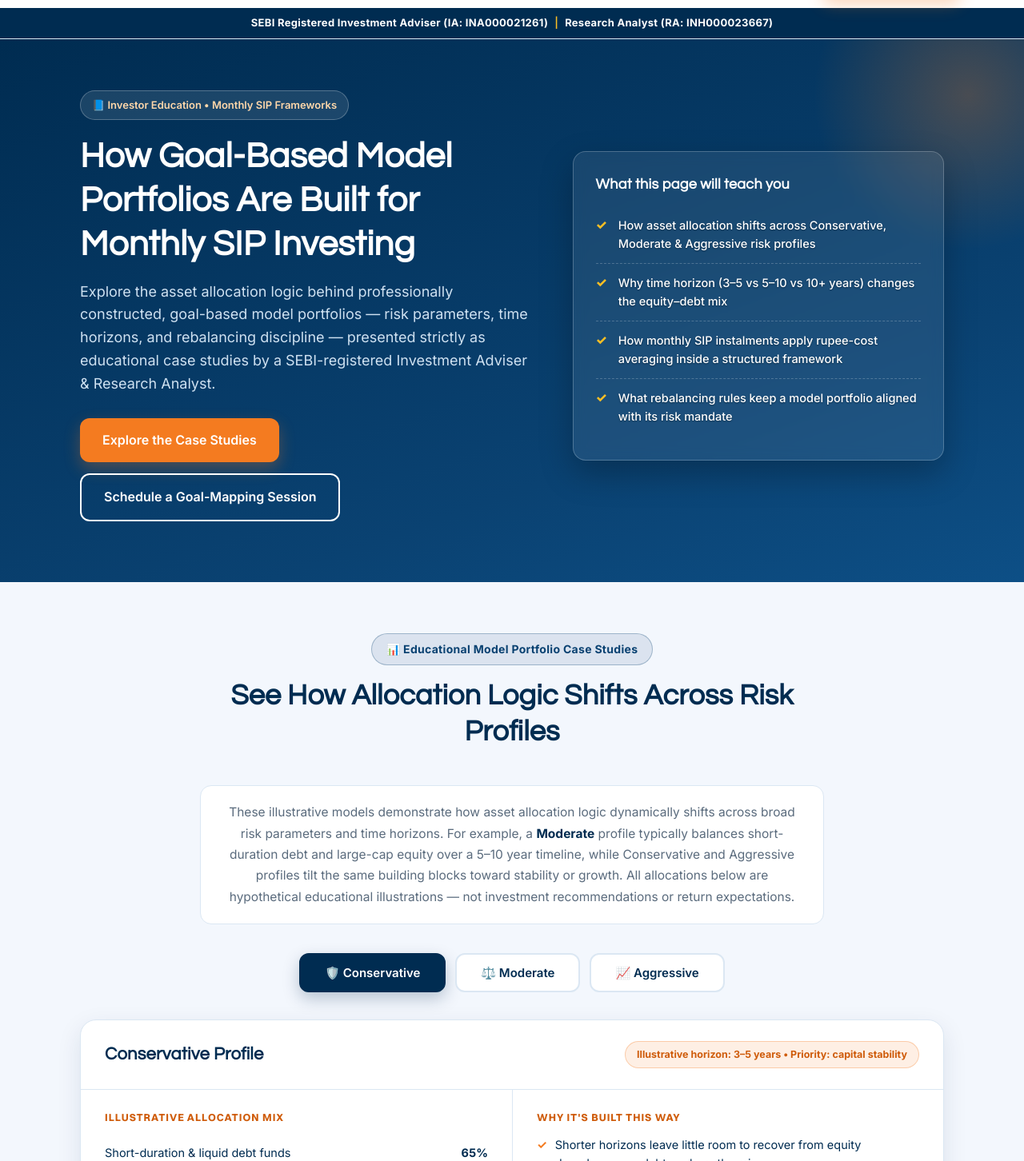
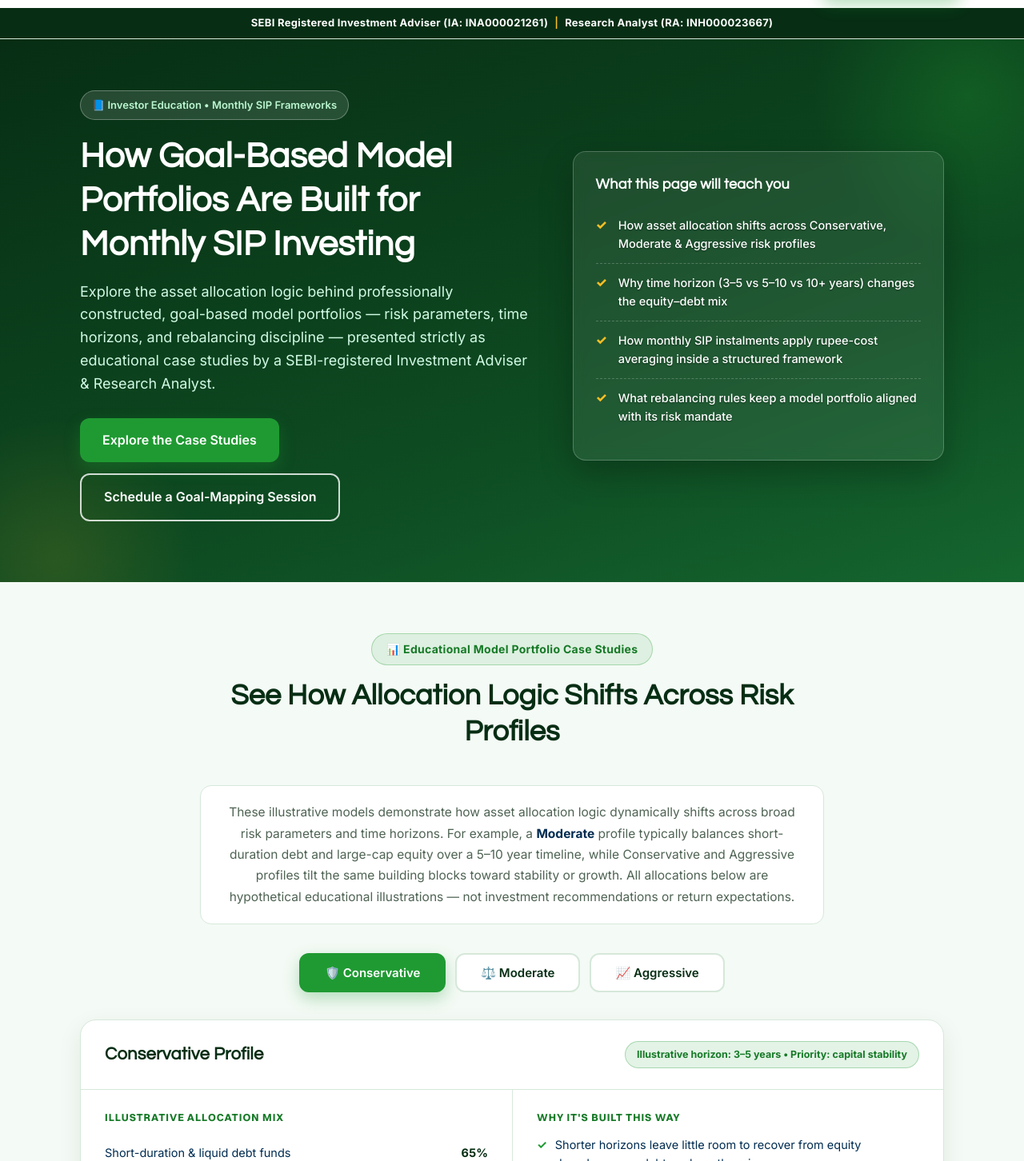
Before and after one commit to growsinofficial/audit, a Next.js app: page /marketing in a window 1280 px wide. Shown: the part 58-1510 px from the top of the page at 80% size. Built offline with nearby package versions, Linux system fonts and the light colour scheme.

Commit message:
style(marketing): replace blue gradients and accents with Growsin brand green palette

```diff
--- a/app/marketing/marketing.css
+++ b/app/marketing/marketing.css
@@ -1,17 +1,21 @@
 @import url('https://fonts.googleapis.com/css2?family=Questrial&family=Inter:wght@400;500;600;700&display=swap');
 
 .mkt-page {
-  --navy: #002c51;
-  --navy-2: #0a4272;
-  --green: #f47b20; /* Brand Orange */
-  --green-dark: #cf5c0b; /* Deep Brand Orange */
-  --bg-soft: #f3f7fd;
-  --ink: #1b1d1d;
-  --muted: #5a6b7d;
-  --line: #dbe7f3;
+  /* ===== GROWSIN OFFICIAL BRAND COLORS (NO BLUE) ===== */
+  --brand-green: #1f9a32;       /* Growsin Signature Leaf Green */
+  --brand-green-dark: #167a27;  /* Deep Forest Green */
+  --brand-dark: #072e14;        /* Deepest Forest Shade (replaces navy) */
+  --brand-dark-2: #0e4c22;      /* Rich Dark Emerald */
+  --brand-dark-3: #15662f;      /* Mid Forest Accent */
+  --brand-gold: #fbbf24;        /* Warm Gold Accent */
+  --brand-gold-dark: #d97706;   /* Deep Amber */
+  --bg-soft: #f4faf5;           /* Soft Sage/Mint Neutral */
+  --ink: #111a13;               /* Dark Slate/Forest Text */
+  --muted: #4e6353;             /* Muted Green-Gray */
+  --line: #d6e8da;              /* Soft Green Border */
   --white: #ffffff;
   --radius: 16px;
-  --shadow: 0 10px 30px rgba(0, 44, 81, 0.10);
+  --shadow: 0 10px 30px rgba(7, 46, 20, 0.08);
 
   font-family: 'Inter', system-ui, -apple-system, 'Segoe UI', Roboto, Arial, sans-serif;
   color: var(--ink);
@@ -52,7 +56,7 @@
 }
 
 .mkt-page a {
-  color: var(--navy-2);
+  color: var(--brand-green-dark);
   text-decoration: none;
 }
 
@@ -88,34 +92,34 @@
 }
 
 .mkt-page .btn-primary {
-  background: var(--green);
+  background: var(--brand-green);
   color: #fff;
-  box-shadow: 0 8px 20px rgba(244, 123, 32, 0.30);
+  box-shadow: 0 8px 20px rgba(31, 154, 50, 0.32);
 }
 
 .mkt-page .btn-primary:hover {
-  background: var(--green-dark);
+  background: var(--brand-green-dark);
 }
 
 .mkt-page .btn-outline {
   background: transparent;
-  color: var(--navy);
-  border: 2px solid var(--navy);
+  color: var(--brand-dark);
+  border: 2px solid var(--brand-dark);
 }
 
 .mkt-page .btn-outline:hover {
-  background: var(--navy);
+  background: var(--brand-dark);
   color: #fff;
 }
 
 .mkt-page .btn-outline.on-dark {
   color: #fff;
-  border-color: #fff;
+  border-color: rgba(255, 255, 255, 0.8);
 }
 
 .mkt-page .btn-outline.on-dark:hover {
   background: #fff;
-  color: var(--navy);
+  color: var(--brand-dark);
 }
 
 .mkt-page .sec-head {
@@ -126,7 +130,7 @@
 
 .mkt-page .sec-head h2 {
   font-size: clamp(24px, 3.2vw, 36px);
-  color: var(--navy);
+  color: var(--brand-dark);
   margin-bottom: 14px;
 }
 
@@ -164,8 +168,8 @@
 }
 
 .mkt-page .reg-banner {
-  background: var(--navy);
-  color: #cfe1f1;
+  background: var(--brand-dark);
+  color: #bbf7d0;
   font-size: 13px;
   font-weight: 600;
   text-align: center;
@@ -175,17 +179,17 @@
 }
 
 .mkt-page .reg-banner strong {
-  color: #fff;
+  color: #ffffff;
 }
 
 .mkt-page .reg-banner .sep {
-  color: #fbbf24;
+  color: var(--brand-gold);
   margin: 0 8px;
 }
 
 /* ===== HERO ===== */
 .mkt-page .hero {
-  background: linear-gradient(160deg, var(--navy) 0%, var(--navy-2) 70%, #0d4f86 100%);
+  background: linear-gradient(160deg, var(--brand-dark) 0%, var(--brand-dark-2) 65%, var(--brand-dark-3) 100%);
   color: #fff;
   padding: 64px 0 76px;
   position: relative;
@@ -199,7 +203,19 @@
   top: -140px;
   width: 420px;
   height: 420px;
-  background: radial-gradient(circle, rgba(244, 123, 32, 0.28), transparent 65%);
+  background: radial-gradient(circle, rgba(31, 154, 50, 0.30), transparent 65%);
+  border-radius: 50%;
+  pointer-events: none;
+}
+
+.mkt-page .hero::before {
+  content: "";
+  position: absolute;
+  left: -120px;
+  bottom: -160px;
+  width: 380px;
+  height: 380px;
+  background: radial-gradient(circle, rgba(251, 191, 36, 0.12), transparent 65%);
   border-radius: 50%;
   pointer-events: none;
 }
@@ -217,9 +233,9 @@
   display: inline-flex;
   align-items: center;
   gap: 8px;
-  background: rgba(255, 255, 255, 0.10);
-  color: #fed7aa;
-  border: 1px solid rgba(255, 255, 255, 0.25);
+  background: rgba(255, 255, 255, 0.12);
+  color: #bbf7d0 !important;
+  border: 1px solid rgba(255, 255, 255, 0.30);
   font-size: 13px;
   font-weight: 600;
   padding: 7px 14px;
@@ -230,14 +246,15 @@
 .mkt-page .hero h1 {
   font-size: clamp(28px, 4.2vw, 44px);
   margin-bottom: 18px;
-  color: #fff;
+  color: #ffffff !important;
 }
 
 .mkt-page .hero .sub {
   font-size: clamp(15px, 1.6vw, 18px);
-  color: #cfe1f1;
+  color: #d1fae5 !important;
   margin-bottom: 28px;
   max-width: 36em;
+  line-height: 1.6;
 }
 
 .mkt-page .cta-row {
@@ -276,7 +293,7 @@
 }
 
 .mkt-page .hero-panel .hero-teach-item .ic {
-  color: #fbbf24 !important;
+  color: var(--brand-gold) !important;
   font-size: 16px;
   font-weight: 800;
   flex: none;
@@ -295,9 +312,9 @@
 /* ===== EDUCATIONAL CASE STUDY MODULE ===== */
 .mkt-page .module-tag {
   display: inline-block;
-  background: rgba(10, 66, 114, 0.10);
-  color: var(--navy-2);
-  border: 1.5px solid rgba(10, 66, 114, 0.30);
+  background: rgba(31, 154, 50, 0.10);
+  color: var(--brand-green-dark);
+  border: 1.5px solid rgba(31, 154, 50, 0.30);
   font-weight: 700;
   font-size: 14px;
   padding: 8px 18px;
@@ -335,20 +352,20 @@
   border-radius: 12px;
   border: 2px solid var(--line);
   background: #fff;
-  color: var(--navy);
+  color: var(--brand-dark);
   cursor: pointer;
   transition: all 0.15s ease;
 }
 
 .mkt-page .tier-tab:hover {
-  border-color: var(--green);
+  border-color: var(--brand-green);
 }
 
 .mkt-page .tier-tab.active {
-  background: var(--navy);
-  border-color: var(--navy);
+  background: var(--brand-green);
+  border-color: var(--brand-green);
   color: #fff;
-  box-shadow: 0 8px 20px rgba(0, 44, 81, 0.25);
+  box-shadow: 0 8px 20px rgba(31, 154, 50, 0.30);
 }
 
 .mkt-page .tier-panel {
@@ -390,7 +407,7 @@
 }
 
 .mkt-page .tier-head h3 {
-  color: var(--navy);
+  color: var(--brand-dark);
   font-size: 22px;
 }
 
@@ -399,9 +416,9 @@
   font-weight: 700;
   padding: 6px 14px;
   border-radius: 999px;
-  background: rgba(244, 123, 32, 0.12);
-  color: var(--green-dark);
-  border: 1px solid rgba(244, 123, 32, 0.3);
+  background: rgba(31, 154, 50, 0.12);
+  color: var(--brand-green-dark);
+  border: 1px solid rgba(31, 154, 50, 0.3);
 }
 
 .mkt-page .tier-body {
@@ -422,7 +439,7 @@
   font-size: 13px;
   text-transform: uppercase;
   letter-spacing: 1px;
-  color: var(--green-dark);
+  color: var(--brand-green-dark);
   margin-bottom: 14px;
   font-weight: 700;
 }
@@ -442,7 +459,7 @@
 
 .mkt-page .alloc-row .amt {
   font-weight: 700;
-  color: var(--navy);
+  color: var(--brand-dark);
   font-variant-numeric: tabular-nums;
 }
 
@@ -459,7 +476,7 @@
   display: block;
   height: 100%;
   border-radius: 99px;
-  background: linear-gradient(90deg, var(--green), #fbbf24);
+  background: linear-gradient(90deg, var(--brand-green), var(--brand-gold));
 }
 
 .mkt-page .logic-list {
@@ -477,7 +494,7 @@
 }
 
 .mkt-page .logic-list .ck {
-  color: var(--green);
+  color: var(--brand-green);
   font-weight: 700;
   flex: none;
 }
@@ -492,7 +509,7 @@
 }
 
 .mkt-page .tier-foot strong {
-  color: var(--navy);
+  color: var(--brand-dark);
 }
 
 /* ===== HOW SIP FITS ===== */
@@ -513,11 +530,11 @@
 
 .mkt-page .card:hover {
   transform: translateY(-3px);
-  box-shadow: 0 16px 36px rgba(0, 44, 81, 0.12);
+  box-shadow: 0 16px 36px rgba(7, 46, 20, 0.12);
 }
 
 .mkt-page .card h3 {
-  color: var(--navy);
+  color: var(--brand-dark);
   font-size: 18px;
   margin: 14px 0 8px;
 }
@@ -534,8 +551,8 @@
   display: flex;
   align-items: center;
   justify-content: center;
-  background: rgba(244, 123, 32, 0.12);
-  color: var(--green-dark);
+  background: rgba(31, 154, 50, 0.12);
+  color: var(--brand-green-dark);
   font-size: 22px;
 }
 
@@ -563,12 +580,12 @@
   gap: 10px;
   font-size: 14px;
   font-weight: 600;
-  color: var(--navy);
+  color: var(--brand-dark);
   margin-bottom: 12px;
 }
 
 .mkt-page .viz-field .val {
-  color: var(--green-dark);
+  color: var(--brand-green-dark);
   font-weight: 700;
   font-variant-numeric: tabular-nums;
   white-space: nowrap;
@@ -576,7 +593,7 @@
 
 .mkt-page input[type='range'] {
   width: 100%;
-  accent-color: var(--green);
+  accent-color: var(--brand-green);
   height: 6px;
   cursor: pointer;
 }
@@ -591,7 +608,7 @@
 }
 
 .mkt-page .viz-result {
-  background: var(--navy);
+  background: linear-gradient(160deg, var(--brand-dark) 0%, var(--brand-dark-2) 100%);
   color: #fff;
   border-radius: 14px;
   padding: 24px;
@@ -601,7 +618,7 @@
 
 .mkt-page .viz-result .cap {
   font-size: 12.5px;
-  color: #cfe1f1;
+  color: #bbf7d0;
   font-weight: 700;
   text-transform: uppercase;
   letter-spacing: 1.2px;
@@ -611,19 +628,19 @@
 .mkt-page .viz-result .amt {
   font-family: 'Questrial', sans-serif;
   font-size: clamp(28px, 4.5vw, 40px);
-  color: #fbbf24;
+  color: var(--brand-gold);
   line-height: 1.1;
 }
 
 .mkt-page .viz-result .viz-formula {
   font-size: 12.5px;
-  color: #9db8d2;
+  color: #d1fae5;
   margin-top: 10px;
 }
 
 .mkt-page .viz-edu {
   background: var(--bg-soft);
-  border-left: 4px solid var(--green);
+  border-left: 4px solid var(--brand-green);
   border-radius: 10px;
   padding: 16px 18px;
   font-size: 14.5px;
@@ -632,12 +649,12 @@
 }
 
 .mkt-page .viz-edu strong {
-  color: var(--navy);
+  color: var(--brand-dark);
 }
 
 /* ===== GOAL-MAPPING SESSION FORM ===== */
 .mkt-page .session {
-  background: linear-gradient(160deg, var(--navy), var(--navy-2));
+  background: linear-gradient(160deg, var(--brand-dark) 0%, var(--brand-dark-2) 65%, var(--brand-dark-3) 100%);
   color: #fff;
 }
 
@@ -655,7 +672,7 @@
 }
 
 .mkt-page .session .lead {
-  color: #cfe1f1;
+  color: #d1fae5;
   font-size: 16.5px;
   margin-bottom: 24px;
 }
@@ -672,11 +689,11 @@
   gap: 10px;
   align-items: flex-start;
   font-size: 15px;
-  color: #e7f1fa;
+  color: #f0fdf4;
 }
 
 .mkt-page .check-list .ck {
-  color: #fbbf24;
+  color: var(--brand-gold);
   font-weight: 700;
   flex: none;
 }
@@ -690,7 +707,7 @@
 }
 
 .mkt-page .form-card h3 {
-  color: var(--navy);
+  color: var(--brand-dark);
   font-size: 21px;
   margin-bottom: 6px;
 }
@@ -709,7 +726,7 @@
   display: block;
   font-size: 13px;
   font-weight: 600;
-  color: var(--navy);
+  color: var(--brand-dark);
   margin-bottom: 6px;
 }
 
@@ -729,8 +746,8 @@
 
 .mkt-page .field input:focus,
 .mkt-page .field select:focus {
-  border-color: var(--green);
-  box-shadow: 0 0 0 3px rgba(244, 123, 32, 0.15);
+  border-color: var(--brand-green);
+  box-shadow: 0 0 0 3px rgba(31, 154, 50, 0.15);
 }
 
 .mkt-page .field-row {
@@ -748,7 +765,7 @@
 .mkt-page .risk-anchor {
   margin-top: 14px;
   background: var(--bg-soft);
-  border-left: 4px solid var(--green);
+  border-left: 4px solid var(--brand-green);
   border-radius: 8px;
   padding: 13px 15px;
   font-size: 12.5px;
@@ -757,7 +774,7 @@
 }
 
 .mkt-page .risk-anchor strong {
-  color: var(--navy);
+  color: var(--brand-dark);
 }
 
 .mkt-page .microcopy {
@@ -768,8 +785,8 @@
 }
 
 .mkt-page .form-success {
-  background: rgba(244, 123, 32, 0.08);
-  border: 1px solid rgba(244, 123, 32, 0.3);
+  background: rgba(31, 154, 50, 0.08);
+  border: 1px solid rgba(31, 154, 50, 0.3);
   border-radius: 12px;
   padding: 24px;
   text-align: center;
@@ -781,7 +798,7 @@
 }
 
 .mkt-page .form-success h4 {
-  color: var(--navy);
+  color: var(--brand-dark);
   font-size: 20px;
   margin-bottom: 8px;
   font-family: 'Questrial', sans-serif;
@@ -809,7 +826,7 @@
 }
 
 .mkt-page .faq-item.open {
-  border-color: rgba(244, 123, 32, 0.4);
+  border-color: rgba(31, 154, 50, 0.4);
 }
 
 .mkt-page .faq-q {
@@ -820,7 +837,7 @@
   font-family: inherit;
   font-size: 15.5px;
   font-weight: 600;
-  color: var(--navy);
+  color: var(--brand-dark);
   padding: 20px 24px;
   cursor: pointer;
   display: flex;
@@ -831,7 +848,7 @@
 }
 
 .mkt-page .faq-q .pm {
-  color: var(--green-dark);
+  color: var(--brand-green-dark);
   font-size: 22px;
   font-weight: 700;
   flex: none;
@@ -879,7 +896,7 @@
 
 .mkt-page .trust-item strong {
   display: block;
-  color: var(--navy);
+  color: var(--brand-dark);
   font-size: 14.5px;
   margin-bottom: 4px;
 }
@@ -895,7 +912,7 @@
   background: #fff;
   border-top: 1px solid var(--line);
   padding: 10px 14px;
-  box-shadow: 0 -6px 24px rgba(0, 44, 81, 0.14);
+  box-shadow: 0 -6px 24px rgba(7, 46, 20, 0.14);
 }
 
 .mkt-page .sticky-cta .btn {
```
